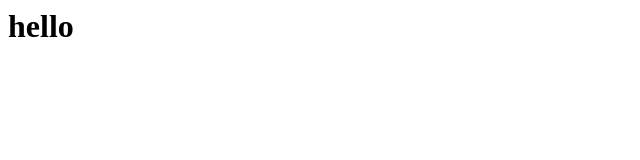
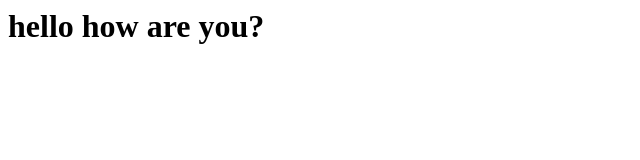
Before and after one commit to pomerancik/web1, a plain HTML site: page index.html in a window 1280 px wide. Shown: the whole page, without its empty margins (0-640 px from the left). Drawn offline with Linux system fonts and the light colour scheme.

Commit message:
Update index.html

```diff
--- a/index.html
+++ b/index.html
@@ -1 +1 @@
-<h1>hello</h1>
+<h1>hello how are you?</h1>
```
